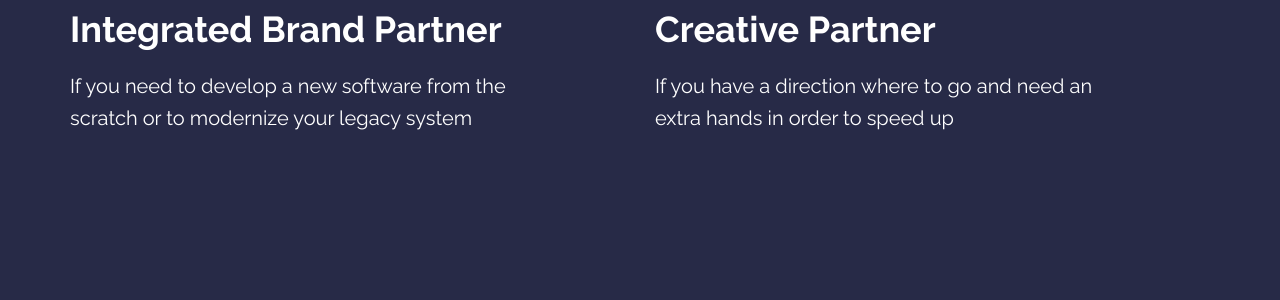
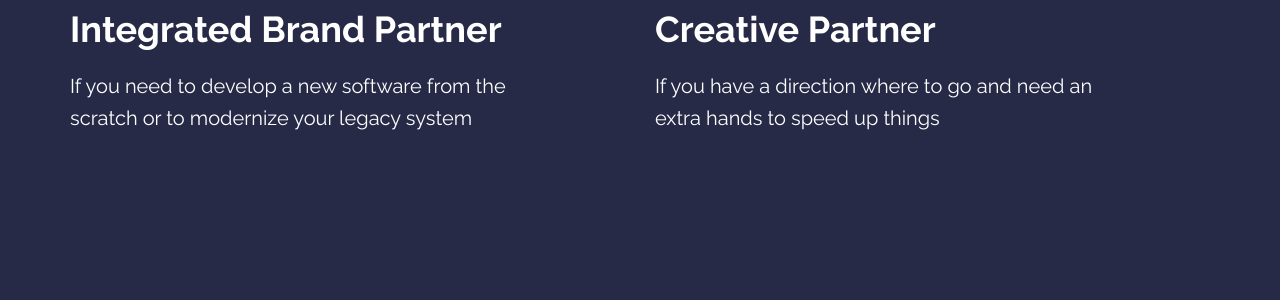
Before and after one commit to ivanursul/jastics, a Jekyll site: the page built from index.md, in a window 1280 px wide and 900 px high, scrolled down 2056 px. Shown: the part 186-486 px from the top of the window. Built offline with Jekyll 4.4.1, drawn with Linux system fonts in a browser that asks for light colours.

Commit message:
Working on clients section

```diff
--- a/_includes/how-we-work.html
+++ b/_includes/how-we-work.html
@@ -36,7 +36,7 @@
                     Creative Partner
                 </h3>
                 <p class="how-we-work__section-text">
-                    If you have a direction where to go and need an extra hands in order to speed up
+                    If you have a direction where to go and need an extra hands to speed up things
                 </p>
             </div>
 
```
